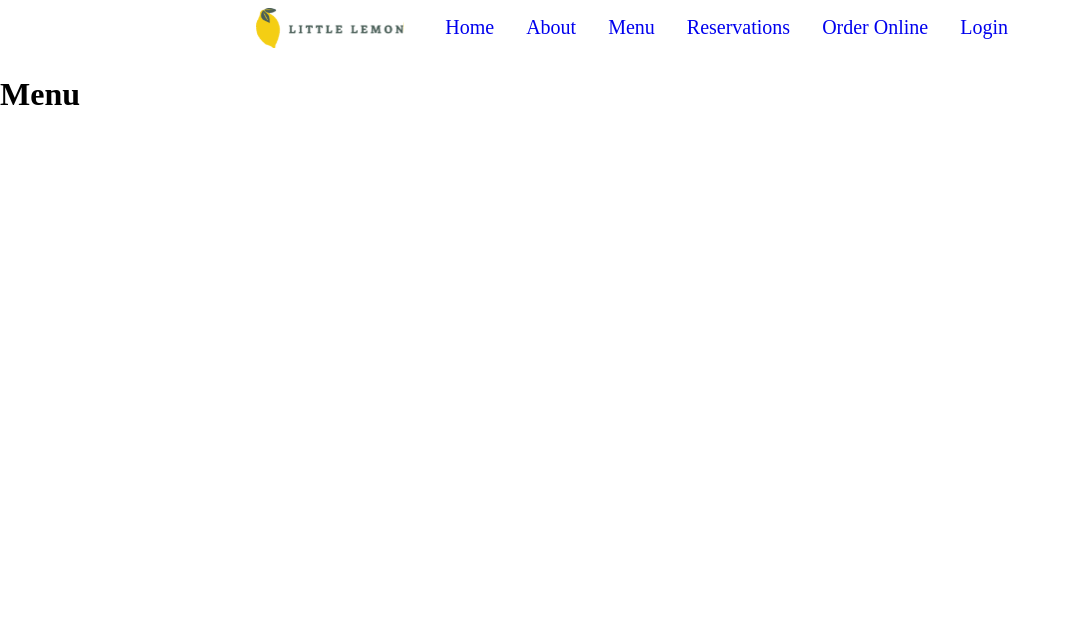
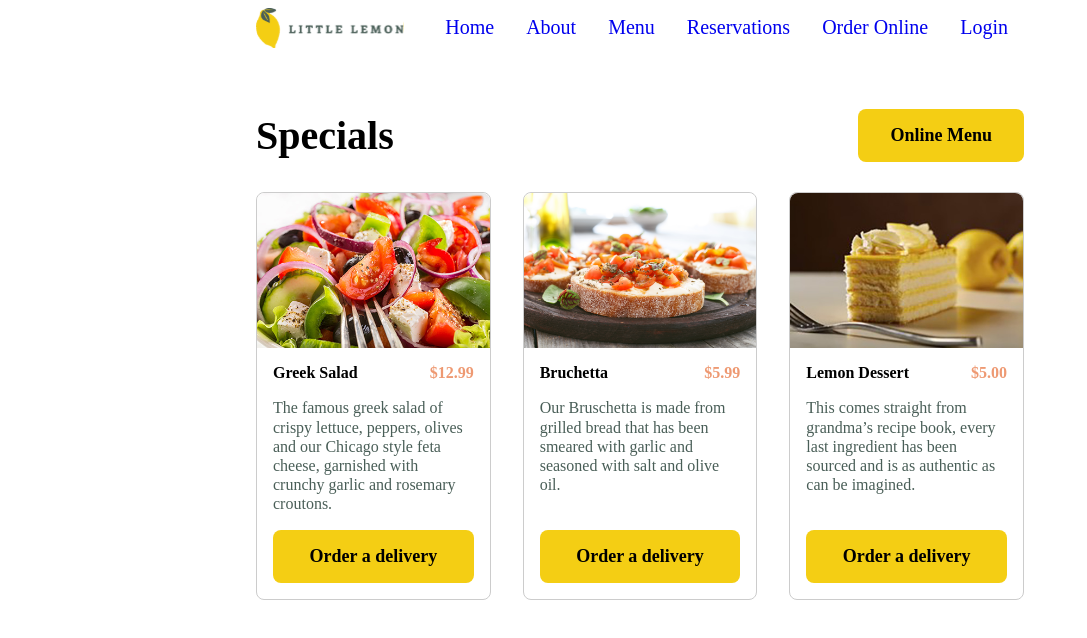
Before and after one commit to NicholasJohn16/little-lemon-reservation, a React (Create React App) app: page /menu in a window 1280 px wide. Shown: the top 638 px of the page, without its empty margins (0-1087 px from the left). Built offline with nearby package versions, Linux system fonts and the light colour scheme.

Commit message:
add base menu page

```diff
--- a/src/pages/Menu.js
+++ b/src/pages/Menu.js
@@ -1,6 +1,9 @@
+import Specials from '../components/Specials';
+
 function Menu() {
+
     return (
-        <h1>Menu</h1>
+        <Specials />
     )
 }
 
```
